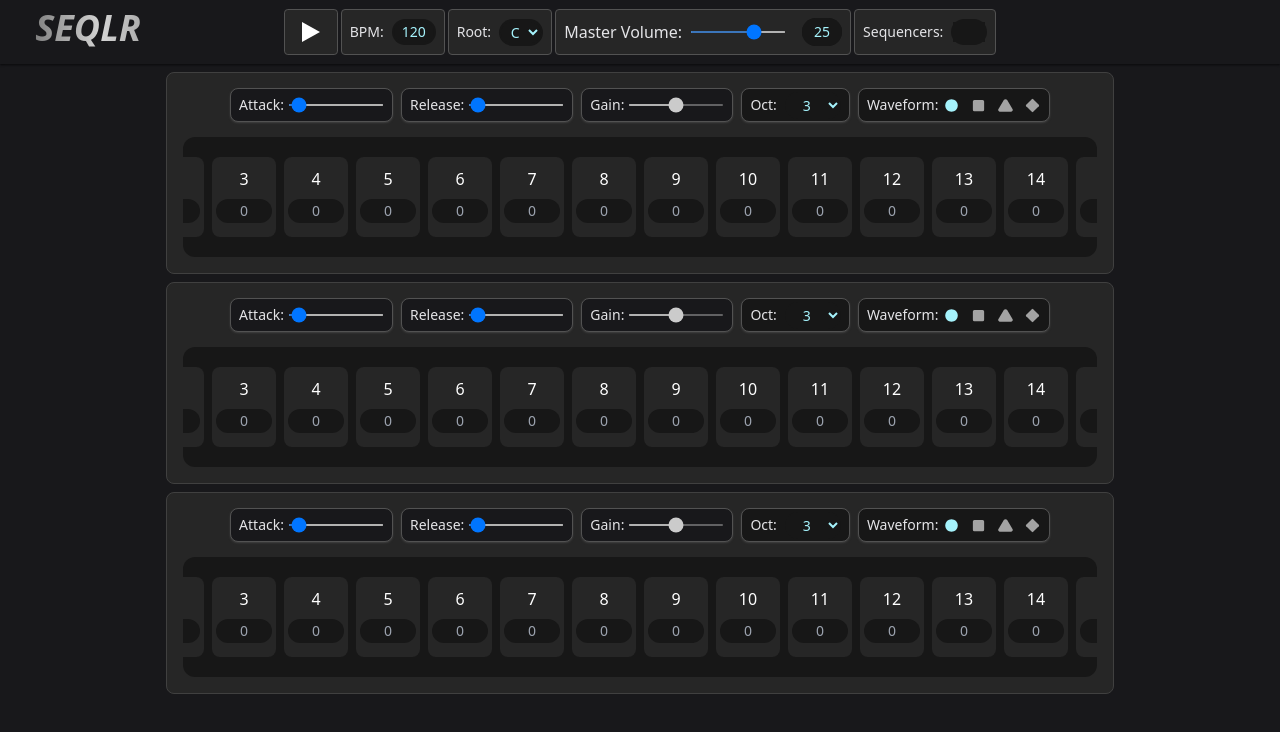
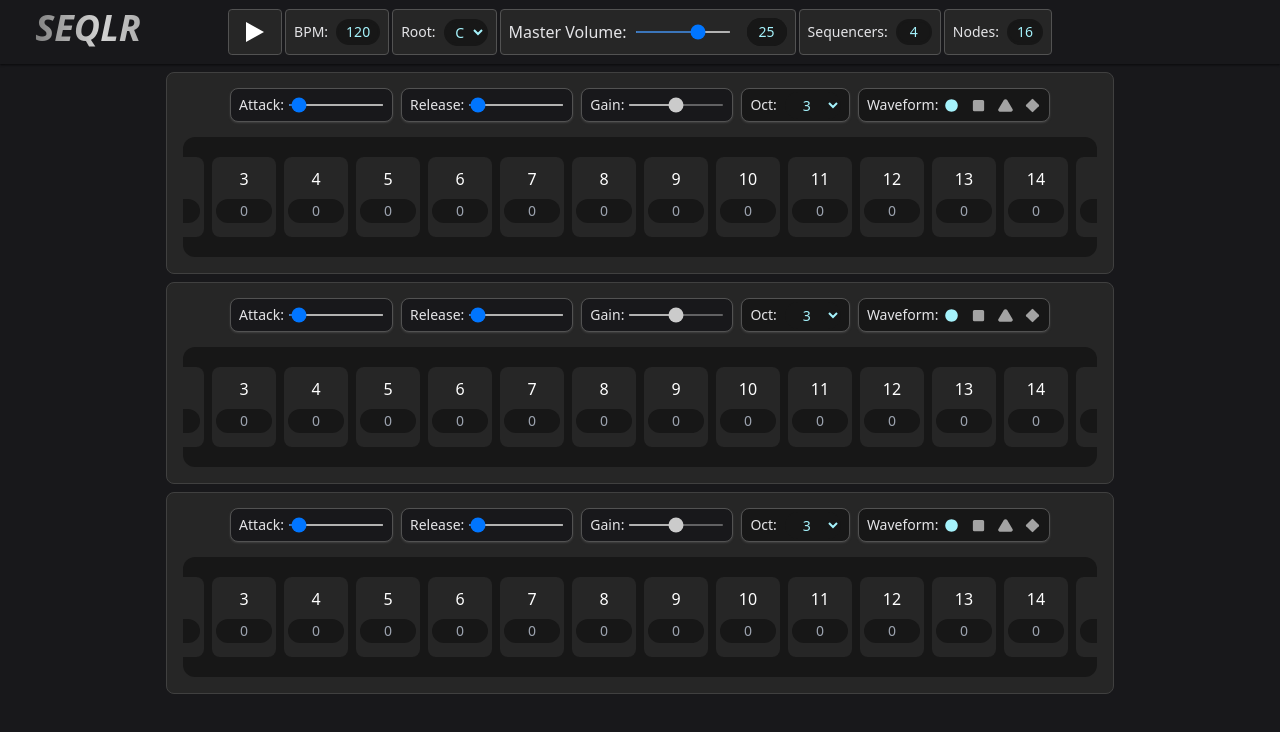
Before and after one commit to wjeffreys96/seqlr, a React (Vite) app: page / in a window 1280 px wide. Shown: the top 732 px of the page. Built offline with nearby package versions, Linux system fonts and the light colour scheme.

Commit message:
create ui for adjusting seqcount and nodecount state variables

```diff
--- a/src/components/ui/Nav.tsx
+++ b/src/components/ui/Nav.tsx
@@ -11,10 +11,12 @@ import InputWithLabel from "../InputWithLabel.tsx";
 
 export default function Nav() {
   const masterVolRef = useRef<HTMLInputElement>(null);
+  const seqCountRef = useRef<HTMLInputElement>(null);
+  const nodeCountRef = useRef<HTMLInputElement>(null);
   const actx = useContext<AudioContextType>(audioCtx);
-  const { toggleMasterPlayPause, state } = actx;
+  const { toggleMasterPlayPause, state, dispatch } = actx;
 
-  if (state) {
+  if (state && dispatch) {
     const { masterVol, masterPlaying, globNoteArr } = state;
 
     const handleMasterVolChange = (values: {
@@ -55,10 +57,50 @@ export default function Nav() {
           <InputWithLabel
             onSubmit={(e) => {
               e.preventDefault();
+              seqCountRef.current?.blur();
+              dispatch({
+                type: "SETSEQUENCERCOUNT",
+                payload: Number(seqCountRef.current?.value),
+              });
             }}
             labelText="Sequencers: "
           >
-            <input type="number" className="bg-inherit w-8 text-center" />
+            <input
+              onChange={() => {
+                dispatch({
+                  type: "SETSEQUENCERCOUNT",
+                  payload: Number(seqCountRef.current?.value),
+                });
+              }}
+              defaultValue={4}
+              type="number"
+              ref={seqCountRef}
+              className="rounded-full bg-inherit w-8 text-center"
+            />
+          </InputWithLabel>
+          <InputWithLabel
+            onSubmit={(e) => {
+              e.preventDefault();
+              nodeCountRef.current?.blur();
+              dispatch({
+                type: "SETNODECOUNT",
+                payload: Number(nodeCountRef.current?.value),
+              });
+            }}
+            labelText="Nodes: "
+          >
+            <input
+              onChange={() => {
+                dispatch({
+                  type: "SETNODECOUNT",
+                  payload: Number(nodeCountRef.current?.value),
+                });
+              }}
+              defaultValue={16}
+              type="number"
+              ref={nodeCountRef}
+              className="rounded-full bg-inherit w-8 text-center"
+            />
           </InputWithLabel>
         </div>
       </nav>
```
